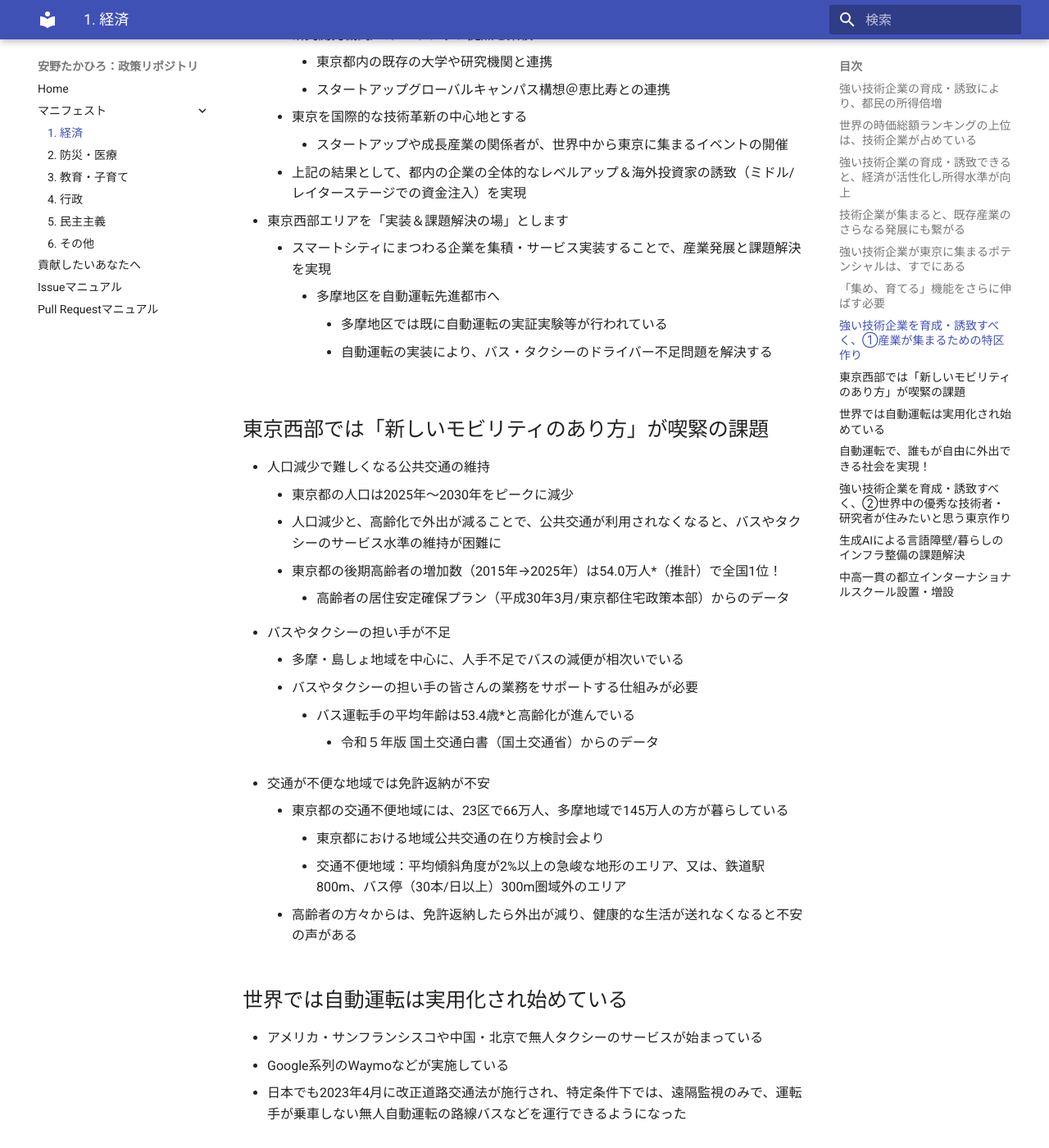
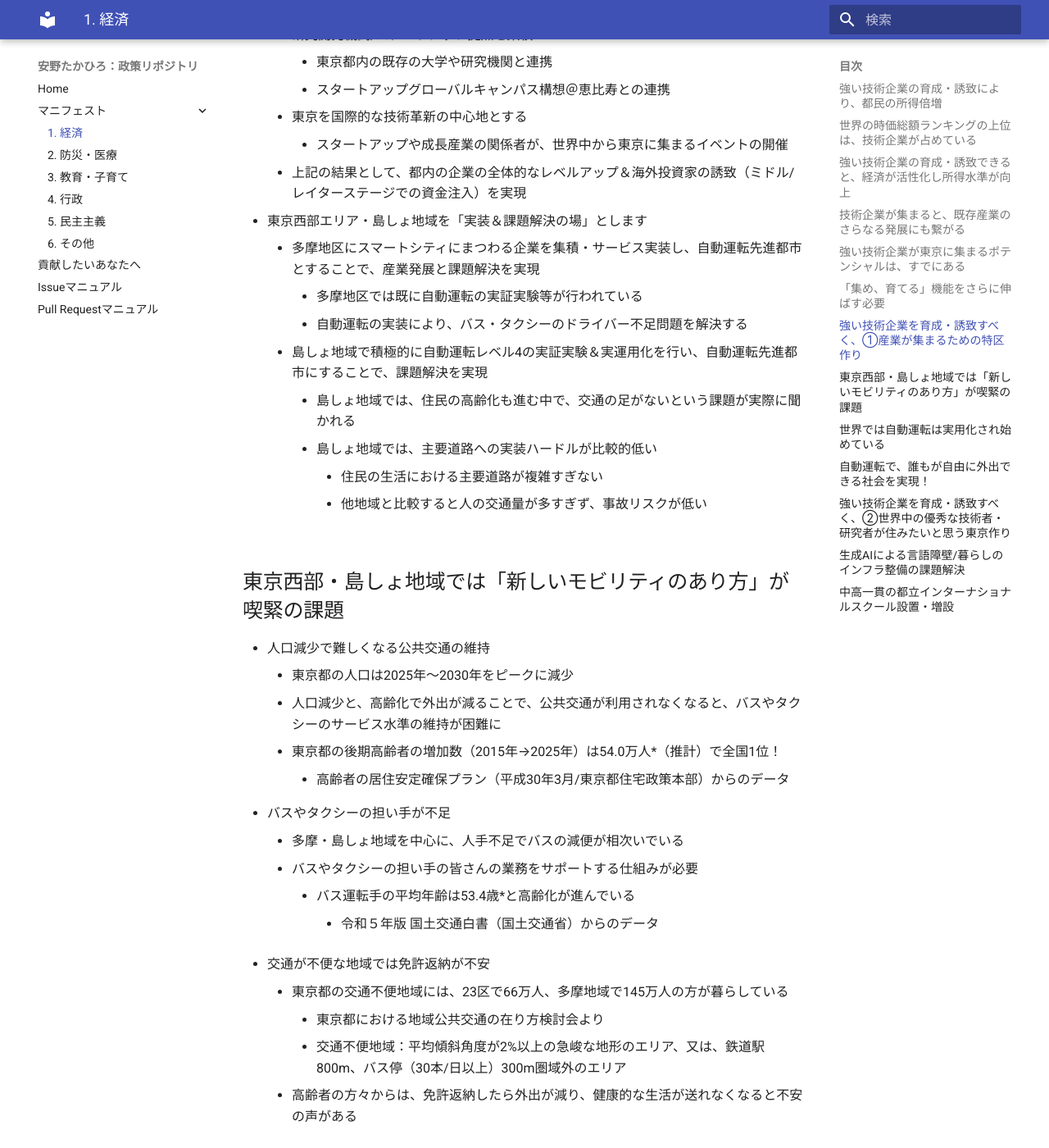
Before and after one commit to takahiroanno2024/election2024, an MkDocs documentation site: the page built from docs/manifest/economy.md, in a window 1280 px wide and 1400 px high, scrolled down 3864 px. Shown: the whole window at 82% size. Built offline with MkDocs 1.6.1 and Material for MkDocs 9.7.7, drawn with Linux system fonts in a browser that asks for light colours; some of the changed text lies outside the part shown.

Commit message:
自動運転先進都市に、島しょ地域を追加。取り組み内容の具体化。
・安野本人が大島を訪れた際に聞かれた声として、「島しょ地域での交通課題」があったので、その課題を解決する内容を政策に追加

・https://github.com/takahiroanno2024/election2024/issues/177　 でも議論されている通り、自動運転の実証実験の際は人口過密エリアではないところから開始することが理想的であり、島しょ地域はその観点も相性が良い

・実運用まで目指した計画を政策に追加することで、課題解決への道筋を明確にする

```diff
--- a/docs/manifest/economy.md
+++ b/docs/manifest/economy.md
@@ -91,13 +91,18 @@
     - 東京を国際的な技術革新の中心地とする
         - スタートアップや成長産業の関係者が、世界中から東京に集まるイベントの開催
     - 上記の結果として、都内の企業の全体的なレベルアップ＆海外投資家の誘致（ミドル/レイターステージでの資金注入）を実現
-- 東京西部エリアを「実装＆課題解決の場」とします
-    - スマートシティにまつわる企業を集積・サービス実装することで、産業発展と課題解決を実現
-        - 多摩地区を自動運転先進都市へ
-            - 多摩地区では既に自動運転の実証実験等が行われている
-            - 自動運転の実装により、バス・タクシーのドライバー不足問題を解決する
+- 東京西部エリア・島しょ地域を「実装＆課題解決の場」とします
+    - 多摩地区にスマートシティにまつわる企業を集積・サービス実装し、自動運転先進都市とすることで、産業発展と課題解決を実現
+        - 多摩地区では既に自動運転の実証実験等が行われている
+        - 自動運転の実装により、バス・タクシーのドライバー不足問題を解決する
+    - 島しょ地域で積極的に自動運転レベル4の実証実験＆実運用化を行い、自動運転先進都市にすることで、課題解決を実現
+        - 島しょ地域では、住民の高齢化も進む中で、交通の足がないという課題が実際に聞かれる
+        - 島しょ地域では、主要道路への実装ハードルが比較的低い
+            - 住民の生活における主要道路が複雑すぎない
+            - 他地域と比較すると人の交通量が多すぎず、事故リスクが低い
 
-## 東京西部では「新しいモビリティのあり方」が喫緊の課題
+
+## 東京西部・島しょ地域では「新しいモビリティのあり方」が喫緊の課題
 
 - 人口減少で難しくなる公共交通の維持
     - 東京都の人口は2025年〜2030年をピークに減少
@@ -123,9 +128,10 @@
 
 ## 自動運転で、誰もが自由に外出できる社会を実現！
 
-- 東京西部を自動運転先進地域として、自動運転サービスの実用化を実現
+- 東京西部・島しょ地域をレベル4の実証実験を行う自動運転先進地域として、自動運転サービスの実用化を実現
     - 23区で生まれる技術者・研究者の交流やスタートアップの集積を多摩・島しょ地域の課題解決に活用
-    - バス・タクシー運転手の労働環境改善／交通空白地帯の解消
+    - まずは10地域を選定してレベル4の実証実験を行い、翌年度以降5地域での実運用化を目指す
+    - 自動運転の実運用により、バス・タクシー運転手の労働環境改善／交通空白地帯の解消
     - 商業や観光、医療などの周辺領域と自動運転を組み合わせた収益化や社会的インパクトを支援
 
 ## 強い技術企業を育成・誘致すべく、②世界中の優秀な技術者・研究者が住みたいと思う東京作り
```
